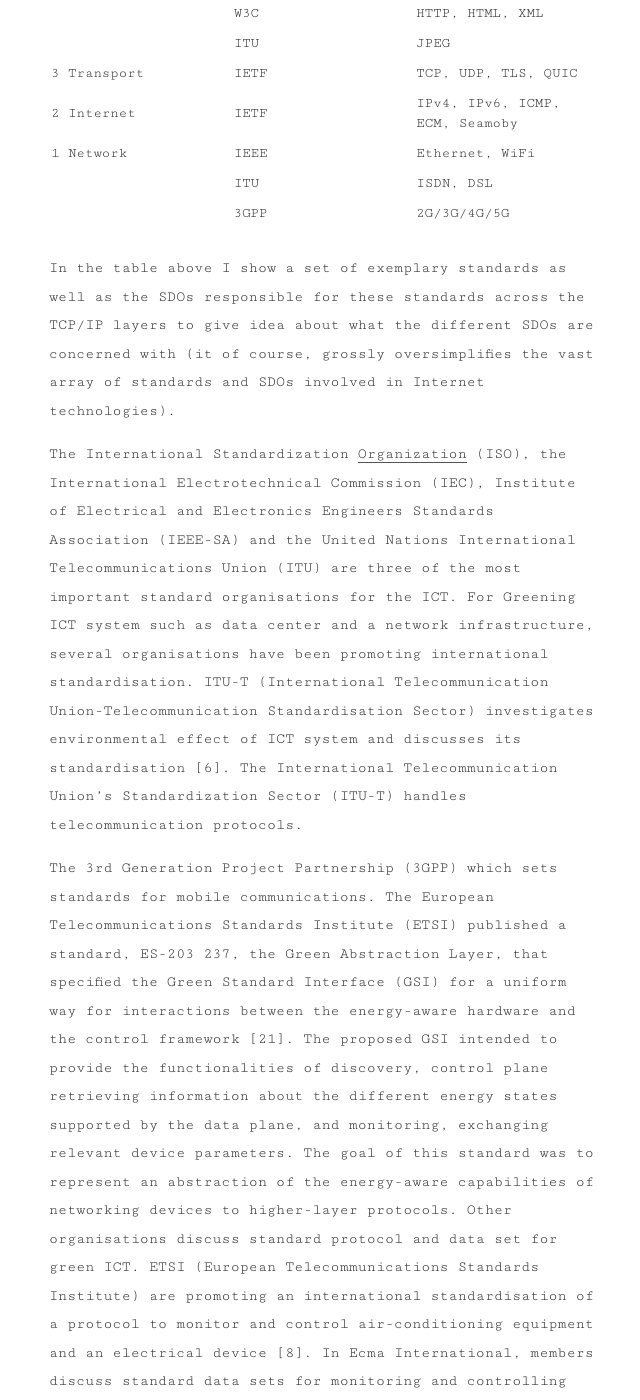
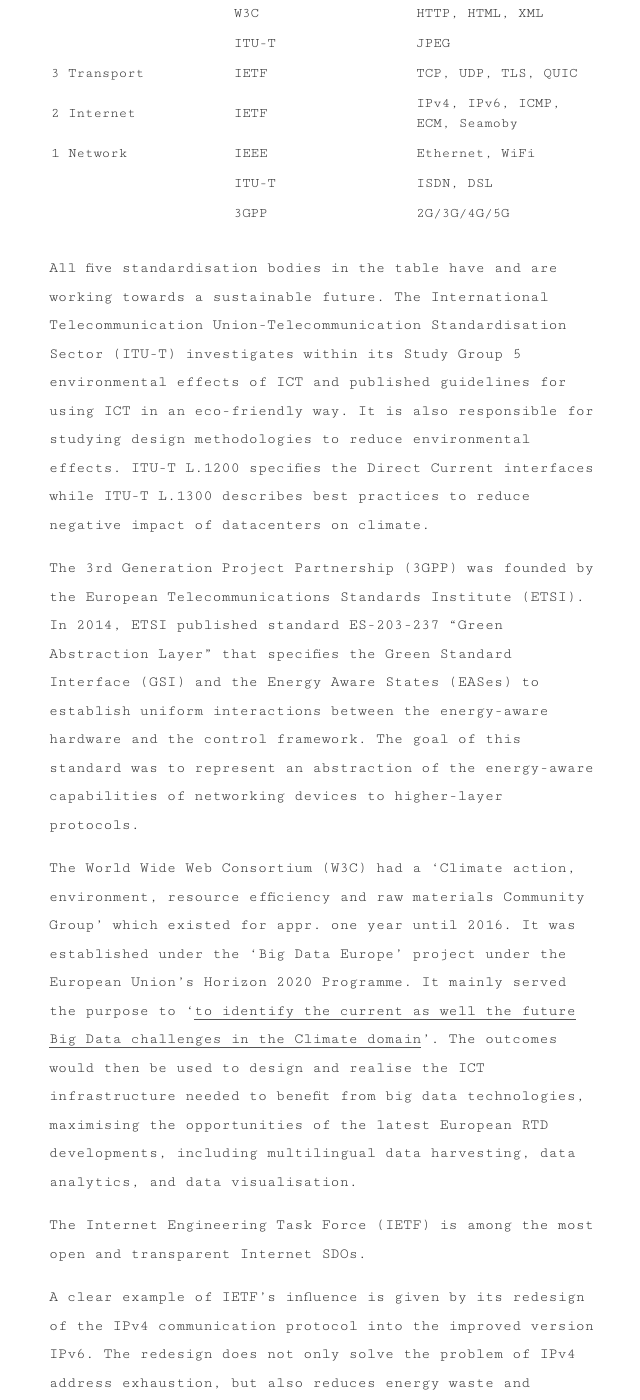
Before and after one commit to Christovis/Christovis.github.io, a Jekyll site: the page built from _blog/2021-11-29-blog-iad_aid_workshop.md, in a window 1280 px wide and 1400 px high, scrolled down 2473 px. Shown: the whole window, without its empty margins (316-956 px from the left). Built offline with Jekyll 4.4.1, drawn with Linux system fonts in a browser that asks for light colours; some of the changed text lies outside the part shown.

Commit message:
some updates

```diff
--- a/_blog/2021-11-29-blog-iad_aid_workshop.md
+++ b/_blog/2021-11-29-blog-iad_aid_workshop.md
@@ -24,33 +24,24 @@
 | ------------- | ------------ | ---------------
 | 4 Application | IETF         | HTTP, HTML, MIME, POP, IMAP, SMTP, DNS, SSH
 |               | W3C          | HTTP, HTML, XML
-|               | ITU          | JPEG
+|               | ITU-T        | JPEG
 | 3 Transport   | IETF         | TCP, UDP, TLS, QUIC
 | 2 Internet    | IETF         | IPv4, IPv6, ICMP, ECM, Seamoby
 | 1 Network     | IEEE         | Ethernet, WiFi
-|               | ITU          | ISDN, DSL
+|               | ITU-T        | ISDN, DSL
 |               | 3GPP         | 2G/3G/4G/5G
 
-
-In the table above I show a set of exemplary standards as well as the SDOs responsible for these standards across the TCP/IP layers to give idea about what the different SDOs are concerned with (it of course, grossly oversimplifies the vast array of standards and SDOs involved in Internet technologies).
-
-
 <!-- ITU -->
-The International Standardization [Organization](Organization) (ISO), the International Electrotechnical Commission (IEC), Institute of Electrical and Electronics Engineers Standards Association (IEEE-SA) and the United Nations International Telecommunications Union (ITU) are three of the most important standard organisations for the ICT.
-For Greening ICT system such as data center and a network infrastructure, several organisations have been promoting international standardisation. ITU-T (International Telecommunication Union-Telecommunication Standardisation Sector) investigates environmental effect of ICT system and discusses its standardisation [6].
-The International Telecommunication Union’s Standardization Sector (ITU-T) handles telecommunication protocols.
+All five standardisation bodies in the table have and are working towards a sustainable future. The International Telecommunication Union-Telecommunication Standardisation Sector (ITU-T) investigates within its Study Group 5 environmental effects of ICT and published guidelines for using ICT in an eco-friendly way. It is also responsible for studying design methodologies to reduce environmental effects. ITU-T L.1200 specifies the Direct Current interfaces while ITU-T L.1300 describes best practices to reduce negative impact of datacenters on climate.
 
 <!-- 3GPP -->
-The 3rd Generation Project Partnership (3GPP) which sets standards for mobile communications.
-The European Telecommunications Standards Institute (ETSI) published a standard, ES-203 237, the Green Abstraction Layer, that specified the Green Standard Interface (GSI) for a uniform way for interactions between the energy-aware hardware and the control framework [21]. The proposed GSI intended to provide the functionalities of discovery, control plane retrieving information about the different energy states supported by the data plane, and monitoring, exchanging relevant device parameters. The goal of this standard was to represent an abstraction of the energy-aware capabilities of networking devices to higher-layer protocols.
-Other organisations discuss standard protocol and data set for green ICT. ETSI (European Telecommunications Standards Institute) are promoting an international standardisation of a protocol to monitor and control air-conditioning equipment and an electrical device [8]. In Ecma International, members discuss standard data sets for monitoring and controlling the status of a server and air-conditioning equipment [9].
+The 3rd Generation Project Partnership (3GPP) was founded by the European Telecommunications Standards Institute (ETSI). In 2014, ETSI published standard ES-203-237 "Green Abstraction Layer" that specifies the Green Standard Interface (GSI) and the Energy Aware States (EASes) to establish uniform interactions between the energy-aware hardware and the control framework. The goal of this standard was to represent an abstraction of the energy-aware capabilities of networking devices to higher-layer protocols.
 
 <!-- W3C -->
-The World Wide Web Consortium (W3C), which sets standards for the web.
-In the W3C standard setting organisation the public email archive {\tt public-bde-climate} of the 'BDE-Climate action, environment, resource efficiency and raw materials Community Group' was depreciated in April 2016. Their work continues in the 'Big Data Europe Community Group' and will be used to design and realise the ICT infrastructure needed to benefit from big data technologies, maximising the opportunities of the latest European RTD developments, including multilingual data harvesting, data analytics, and data visualisation. The program for 2018-20 can be found here https://ec.europa.eu/research/participants/data/ref/h2020/wp/2018-2020/main/h2020-wp1820-climate_en.pdf.
+The World Wide Web Consortium (W3C) had a 'Climate action, environment, resource efficiency and raw materials Community Group' which existed for appr. one year until 2016. It was established under the 'Big Data Europe' project under the European Union's Horizon 2020 Programme. It mainly served the purpose to '[to identify the current as well the future Big Data challenges in the Climate domain](https://www.w3.org/community/bde-climate/2015/09/04/summary-of-1st-community-bde-sc5-workshop/)'. The outcomes would then be used to design and realise the ICT infrastructure needed to benefit from big data technologies, maximising the opportunities of the latest European RTD developments, including multilingual data harvesting, data analytics, and data visualisation.
 
 <!-- IETF -->
-The Internet Engineering Task Force (IETF) creates and publishes internet communication protocols.
+The Internet Engineering Task Force (IETF) is among the most open and transparent Internet SDOs.
 
 A clear example of IETF's influence is given by its redesign of the IPv4 communication protocol into the improved version IPv6. The redesign does not only solve the problem of IPv4 address exhaustion, but also reduces energy waste and increases flexibility towards green networking (e.g., [[7]](#7), [[8]](#8), [[9]](#9), [[10]](#10)). In 2010, the IETF set up the Energy Management working group (EMAN, [[11]](#11)) to create a framework standard that enables monitoring, controlling, and managing the energy consumption of networking and network-attached devices while still providing sufficient performance to meet service level objectives with Five years later however, the EMAN working group was shut down and has never been reactivated despite remaining limitations (e.g., it does not address questions regarding electricity producers, and distributors) and the roll-out of new technologies (e.g., IoT and 5G). But other dimensions through which impacts on climate and ecology can be addressed are present in other working groups that are concerned with, e.g., smart energy, smart grid, and the Internet of Things.
 
```
